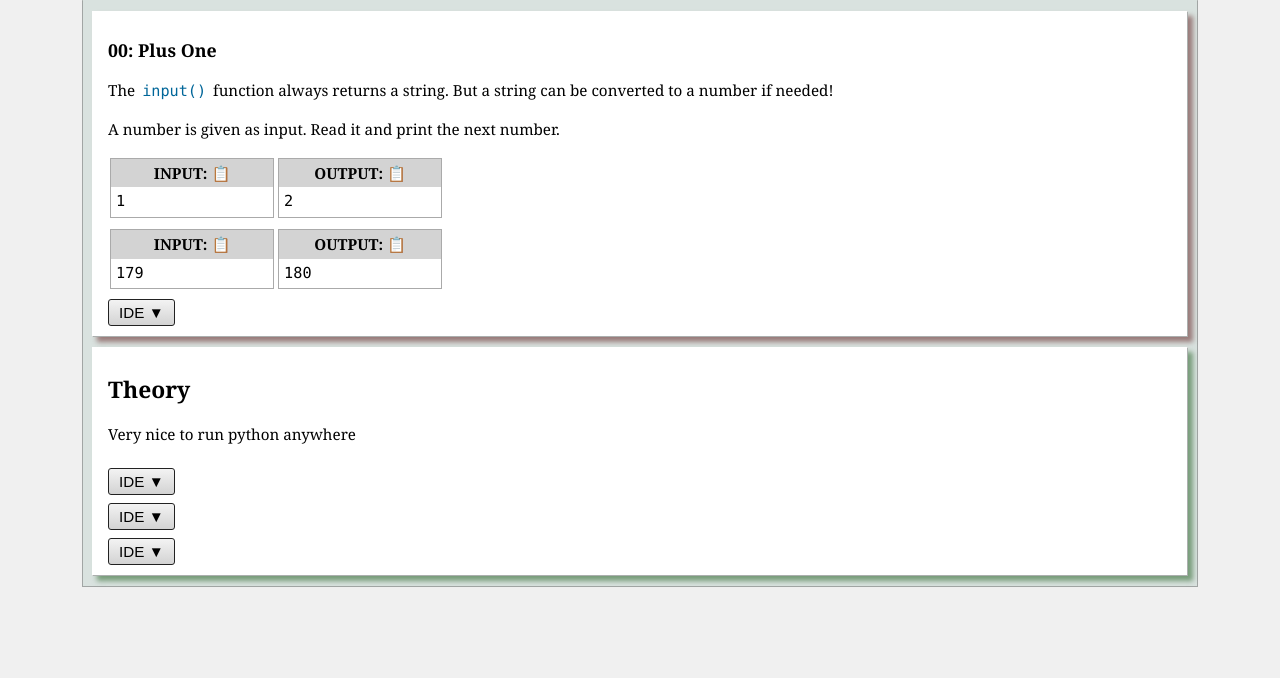
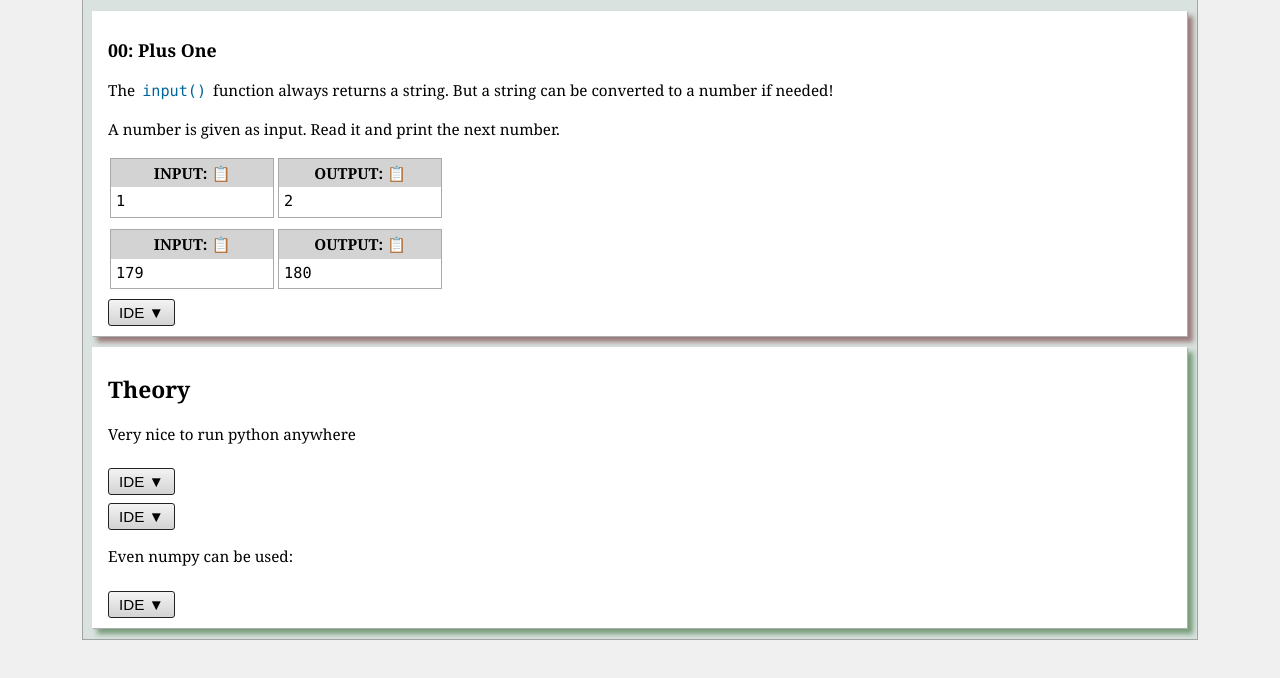
Before and after one commit to ShashkovS/shapyeditor, a website built with Vite: page src/htmls/demo.html in a window 1280 px wide. Built offline with nearby package versions, Linux system fonts and the light colour scheme.

Commit message:
demo update: +numpy

```diff
--- a/src/htmls/demo.html
+++ b/src/htmls/demo.html
@@ -56,11 +56,11 @@
     </web-ide>
 
     <br>
-    <web-ide>
-      print("Hello, theory2!")
-      a = 1
-      b = 211
-      print(a + b)
+    <p>Even numpy can be used: </p>
+    <web-ide micropip="numpy">
+      import numpy as np
+      np.random.seed(2025)
+      print(np.random.randint(1, 9, (2,3,4)))
     </web-ide>
 
   </article>
```
